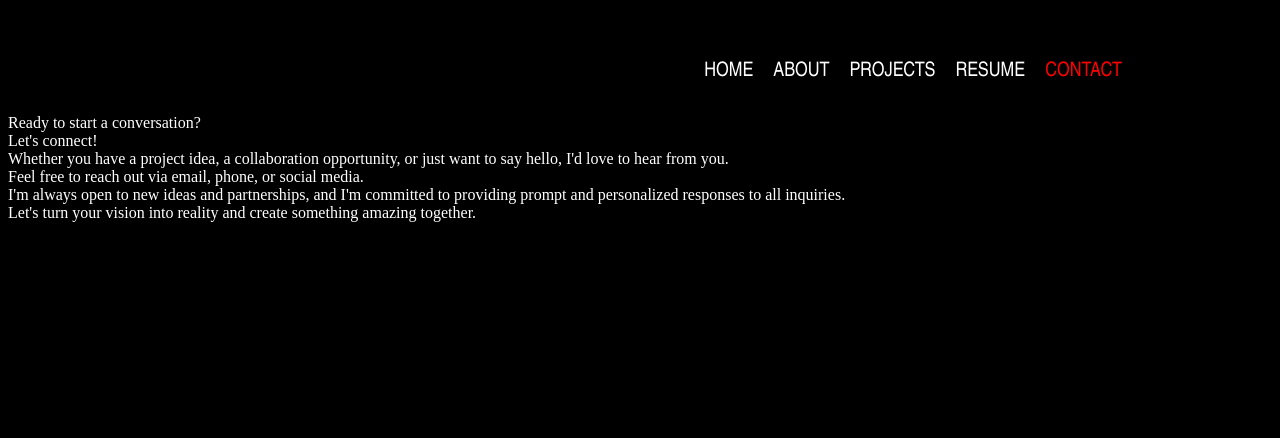
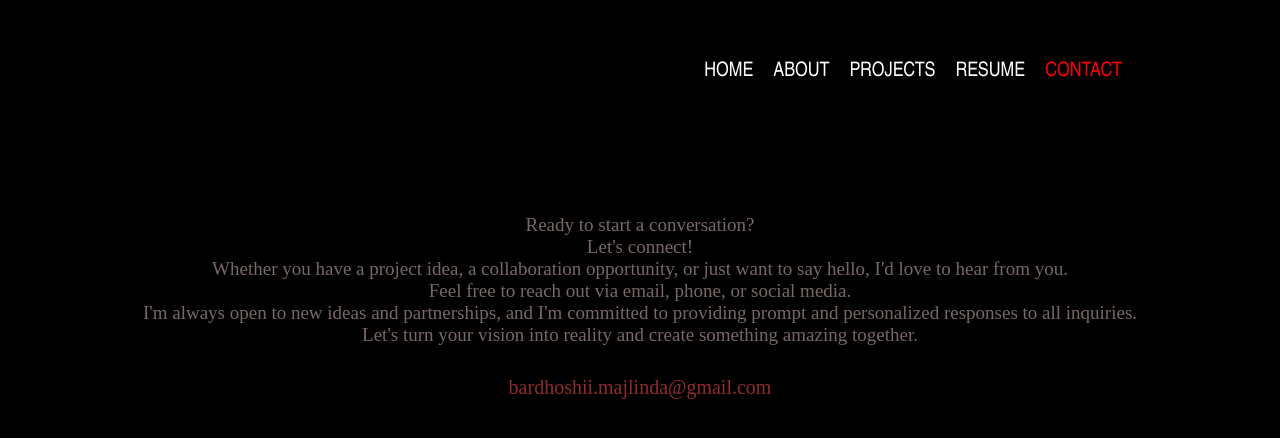
Before and after one commit to bardhoshimajlinda/Portfolio, an Angular app: page /contact in a window 1280 px wide. Shown: the top 438 px of the page. Built offline with nearby package versions, Linux system fonts and the light colour scheme.

Commit message:
contact component

```diff
--- a/src/app/about/about.component.scss
+++ b/src/app/about/about.component.scss
@@ -7,7 +7,7 @@ body {
 }
 
 .container {
-  max-width: 900px;
+  max-width: 1250px;
   margin: 0 auto;
   padding: 20px;
 }
--- a/src/app/contact/contact.component.html
+++ b/src/app/contact/contact.component.html
@@ -5,4 +5,5 @@
     Feel free to reach out via email, phone, or social media. <br>
     I'm always open to new ideas and partnerships, and I'm committed to providing prompt and personalized responses to all inquiries.<br>
     Let's turn your vision into reality and create something amazing together.</p>
+  <span>bardhoshii.majlinda&#64;gmail.com</span>
 </div>
--- a/src/app/contact/contact.component.scss
+++ b/src/app/contact/contact.component.scss
@@ -0,0 +1,15 @@
+div{
+  text-align: center;
+}
+p{
+  font-size: 19px;
+  color: #776767;
+  margin-bottom: 30px;
+  text-align: center;
+  padding-top: 100px;
+}
+span {
+  font-size: 20px;
+  color: #912b2b;
+  padding-top: 100px;
+}
```
